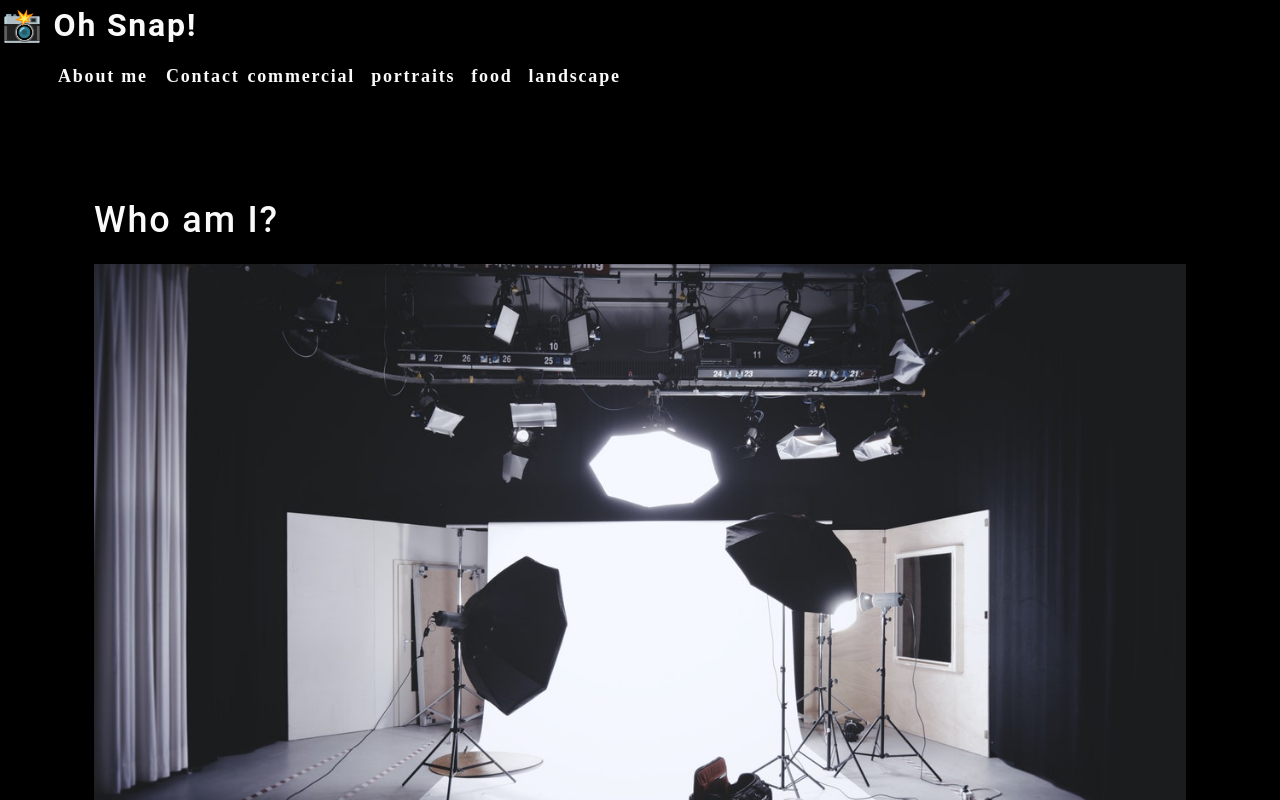
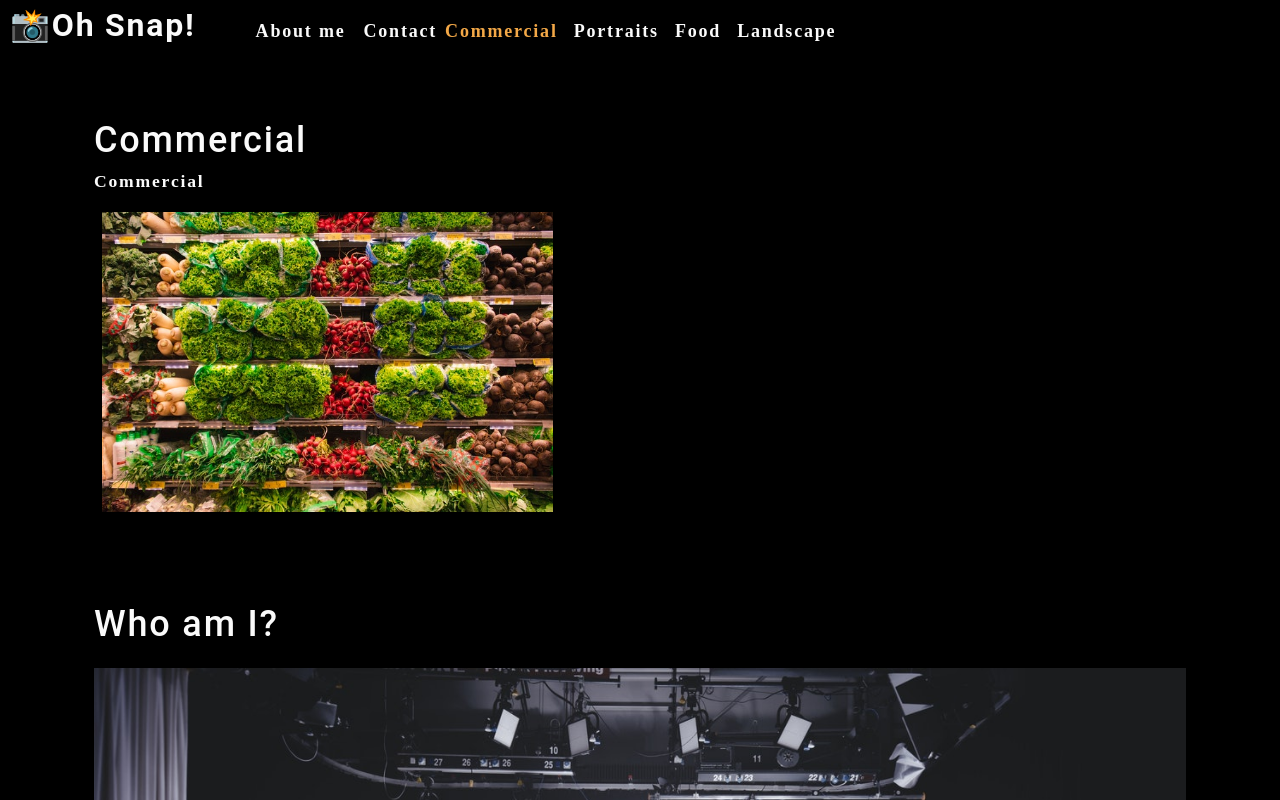
Before and after one commit to htang2021/photo-port, a React (Create React App) app: page / in a window 1280 px wide. Shown: the top 800 px of the page. Built offline with nearby package versions, Linux system fonts and the light colour scheme.

Commit message:
added gallery component and updated nav component and the app component to handle navigation and ux better

```diff
--- a/src/App.js
+++ b/src/App.js
@@ -1,12 +1,32 @@
 import './App.css';
-import About from './components/About/index';
-import Nav from './components/Nav/index';
+import React, { useState } from 'react';
+import About from './components/About';
+import Nav from './components/Nav';
+import Gallery from './components/Gallery';
 
 function App() {
+
+  const [categories] = useState([
+    {
+      name: 'commercial',
+      description: 'Photos of grocery stores, food trucks, and other commercial projects',
+    },
+    { name: 'portraits', description: 'Portraits of people in my life' },
+    { name: 'food', description: 'Delicious delicacies' },
+    { name: 'landscape', description: 'Fields, farmhouses, waterfalls, and the beauty of nature' },
+  ]);
+
+  const [currentCategory, setCurrentCategory] = useState(categories[0]);
+
   return (
     <div>
-      <Nav />
+      <Nav
+        categories={categories}
+        setCurrentCategory={setCurrentCategory}
+        currentCategory={currentCategory}
+      />
       <main>
+        <Gallery />
         <About />
       </main>
     </div>
--- /dev/null
+++ b/src/components/Gallery/index.js
@@ -0,0 +1,28 @@
+import React from 'react';
+import { capitalizeFirstLetter } from '../../utils/helpers';
+import photo from "../../assets/small/commercial/0.jpg";
+
+function Gallery(props) {
+
+    const currentCategory = {
+        name: "Commercial",
+        description:
+          "Photos of grocery stores, food trucks, and other commercial projects"
+    };
+
+    return (
+        <section>
+            <h1>{capitalizeFirstLetter(currentCategory.name)}</h1>
+            <p>{currentCategory.name}</p>
+            <div className="flex-row">
+                <img
+                    src={photo}
+                    alt="Commercial Example"
+                    className="img-thumbnail mx-1"
+                />
+            </div>
+        </section>
+    );
+}
+
+export default Gallery;
--- a/src/components/Nav/index.js
+++ b/src/components/Nav/index.js
@@ -1,62 +1,45 @@
-import React from 'react';
+import React, { useState, useEffect } from "react";
+import { capitalizeFirstLetter } from "../../utils/helpers";
 
-const categories = [
-    {
-        name: 'commercial',
-        description: 'Photos of grocery stores, food trucks, and other commercial projects'
-    },
-    {
-        name: 'portraits',
-        description: 'Portraits of people in my life'
-    },
-    {
-        name: 'food',
-        description: 'Delicious delicacies'
-    },
-    {
-        name: 'landscape',
-        description: 'Fields, farmhouses, waterfalls, and the beauty of nature'
-    },
-];
+function Nav(props) {
+    const {
+        categories = [],
+        setCurrentCategory,
+        currentCategory,
+    } = props;
 
-const Nav = () => {
+    useEffect(() => {
+        document.title = capitalizeFirstLetter(currentCategory.name);
+    }, [currentCategory]);
 
-    function categorySelected(name) {
-        console.log(`${name} clicked`);
-    };
-
-    return(
-        <header>
+    return (
+        <header className="flex-row px-1">
             <h2>
                 <a data-testid="link" href="/">
-                    <span role="img" aria-label="camera"> 📸</span> Oh Snap!
+                    <span role="img" aria-label="camera">📸</span>Oh Snap!
                 </a>
             </h2>
             <nav>
                 <ul className="flex-row">
                     <li className="mx-2">
-                        <a data-testid="about" href="#about">
-                            About me
-                        </a>
+                        <a data-testid="about" href="#about">About me</a>
                     </li>
                     <li>
                         <span>Contact</span>
                     </li>
-                        {categories.map((category) => (
-                            <li
-                                className='mx-1'
-                                key={category.name}
-                            >
-                                <span onClick={categorySelected(category.name)} >
-                                    {category.name}
-                                </span>
-                            </li>
-                        ))}
+                    {categories.map((category) => (
+                        <li className={`mx-1 ${
+                            currentCategory.name === category.name && 'navActive'
+                            }`} key={category.name}>
+                            <span onClick={() => { setCurrentCategory(category) }}>
+                                {capitalizeFirstLetter(category.name)}
+                            </span>
+                        </li>
+                    ))}
                 </ul>
             </nav>
-
         </header>
-    )
+    );
 }
 
 export default Nav;
```
